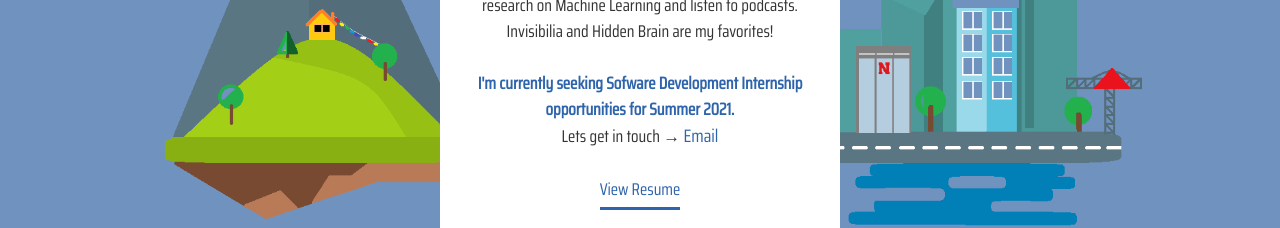
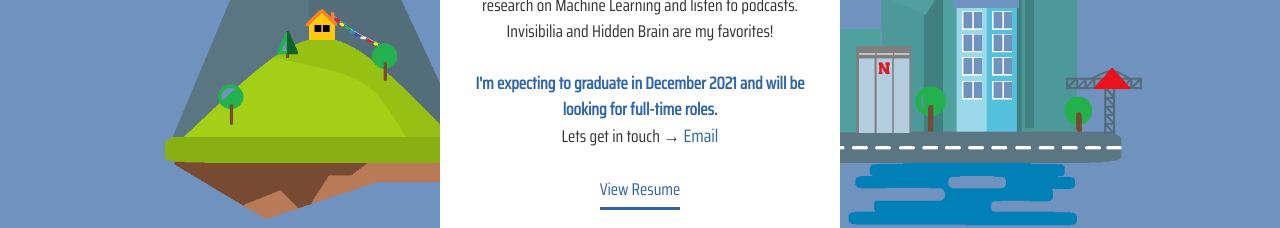
Before and after one commit to rojinadeuja/rojinadeuja.github.io, a React (Create React App) app: page / in a window 1280 px wide. Shown: the part 453-681 px from the top of the page. Built offline with nearby package versions, Linux system fonts and the light colour scheme; a web font is replaced by a local one.

Commit message:
Update current info

```diff
--- a/src/Components/Main/Home/Home.js
+++ b/src/Components/Main/Home/Home.js
@@ -11,7 +11,7 @@ const home = () => {
                 </header>
                 <div className="profile-bio">
                     <p><span className="large-text">In 2019,</span> I travelled half-way acorss the world to pursue Computer Science in the USA. So far, so great!<br/>I work as a Graduate Teaching Assistant facilitating courses related to Data Modeling and Software Engineering.<br/>I'm interested in studying mind and behavior, so I do my research on Machine Learning and listen to podcasts. Invisibilia and Hidden Brain are my favorites!<br/><br/>
-                    <h3>I'm currently seeking Sofware Development Internship opportunities for Summer 2021. </h3>Lets get in touch &rarr; <a href="mailto: rojinadeuja33g@gmail.com"> Email</a></p><br/>
+                    <h3>I'm expecting to graduate in December 2021 and will be looking for full-time roles.</h3>Lets get in touch &rarr; <a href="mailto: rojinadeuja33g@gmail.com"> Email</a></p><br/>
                     <a href="/docs/deuja_rojina_resume.pdf" target="_blank" rel="noopener noreferrer">
                         <button id='btn-download' type="submit" className="btn-download"><span style={{ paddingBottom: '0.3em', borderBottomStyle: 'solid' }}>View Resume</span></button>
                     </a>
```
